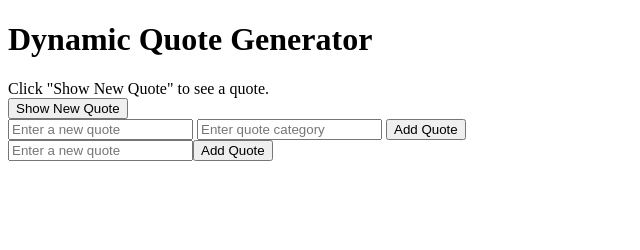
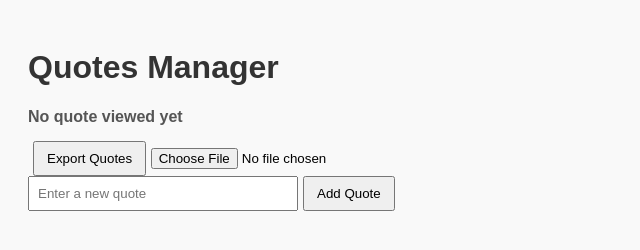
Before and after one commit to SOSOMACO/alx_fe_javascript, a plain HTML site: page index.html in a window 1280 px wide. Shown: the whole page, without its empty margins (0-640 px from the left). Drawn offline with Linux system fonts and the light colour scheme.

Commit message:
Update index.html

```diff
--- a/index.html
+++ b/index.html
@@ -3,19 +3,62 @@
 <head>
     <meta charset="UTF-8">
     <meta name="viewport" content="width=device-width, initial-scale=1.0">
-    <title>Dynamic Quote Generator</title>
+    <title>Quotes Manager</title>
+    <style>
+        body {
+            font-family: Arial, sans-serif;
+            background: #f9f9f9;
+            padding: 20px;
+        }
+        h1 {
+            color: #333;
+        }
+        form {
+            margin-bottom: 20px;
+        }
+        input[type="text"] {
+            padding: 8px;
+            width: 250px;
+        }
+        button {
+            padding: 8px 12px;
+            margin-left: 5px;
+            cursor: pointer;
+        }
+        #quotesContainer p {
+            background: #fff;
+            padding: 10px;
+            border: 1px solid #ddd;
+            margin: 5px 0;
+            cursor: pointer;
+        }
+        #quotesContainer p:hover {
+            background: #f0f0f0;
+        }
+        #lastViewedQuote {
+            font-weight: bold;
+            margin-bottom: 15px;
+            color: #555;
+        }
+    </style>
 </head>
 <body>
-    <h1>Dynamic Quote Generator</h1>
-    <div id="quoteDisplay">Click "Show New Quote" to see a quote.</div>
-    <button id="newQuote">Show New Quote</button>
 
-    <div>
-        <input id="newQuoteText" type="text" placeholder="Enter a new quote" />
-        <input id="newQuoteCategory" type="text" placeholder="Enter quote category" />
-        <button id="addQuoteBtn">Add Quote</button>
-    </div>
+    <h1>Quotes Manager</h1>
 
+    <!-- آخر مقولة شوفتها -->
+    <div id="lastViewedQuote">No quote viewed yet</div>
+
+    <!-- هنا هيتعمل فورم الإضافة بالدالة createAddQuoteForm -->
+
+    <!-- مكان عرض الـ Quotes -->
+    <div id="quotesContainer"></div>
+
+    <!-- أزرار التصدير والاستيراد -->
+    <button onclick="exportToJsonFile()">Export Quotes</button>
+    <input type="file" id="importFile" accept=".json" onchange="importFromJsonFile(event)">
+
+    <!-- ربط ملف الجافاسكريبت -->
     <script src="script.js"></script>
 </body>
 </html>
```
